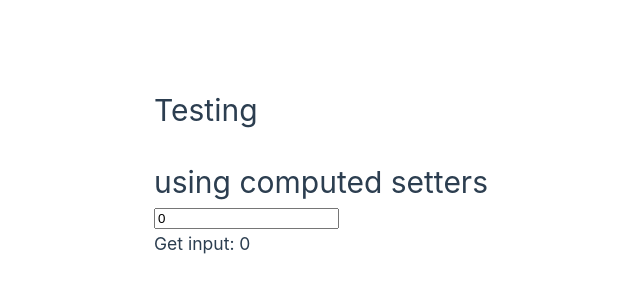
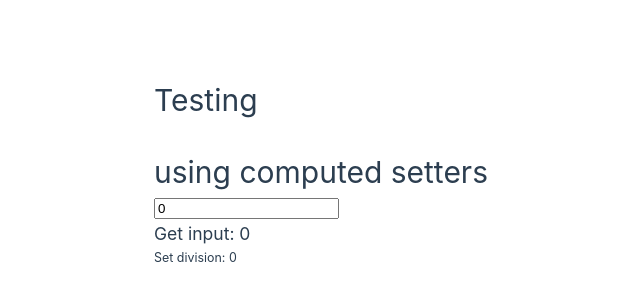
Before and after one commit to SohanFullDev/Vue-Js3-Random-Practice, a Vue app in the folder vue-random1/: page / in a window 1280 px wide. Shown: the part 228-528 px from the top of the page, without its empty margins (152-792 px from the left). Built offline with nearby package versions, Linux system fonts and the light colour scheme.

Commit message:
1.2_coputed setters(b)

```diff
--- a/vue-random1/src/components/Exercise2-02.vue
+++ b/vue-random1/src/components/Exercise2-02.vue
@@ -3,6 +3,7 @@
         <h1>using computed setters</h1>
         <input type="number" v-model="incrementOne">
         <h3>Get input: {{ incrementOne}}</h3>
+        <h5>Set division: {{ divideByTwo}}</h5>
 
     </div>
 </template>
@@ -11,6 +12,7 @@
         data(){
             return {
                 count: -1,
+                divideByTwo: 0,
             }
 
         },
@@ -23,6 +25,7 @@
                 //setter
                 set(val){
                     this.count = val -1
+                    this.divideByTwo = val/2
 
                 },
 
```
